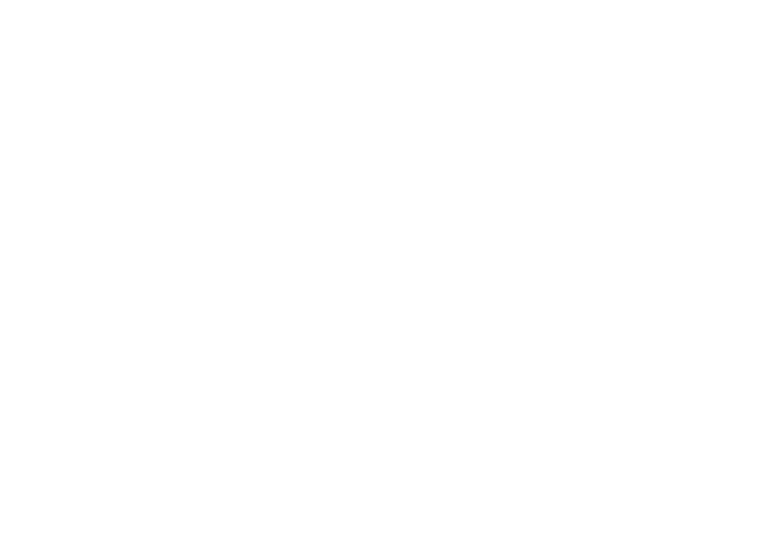
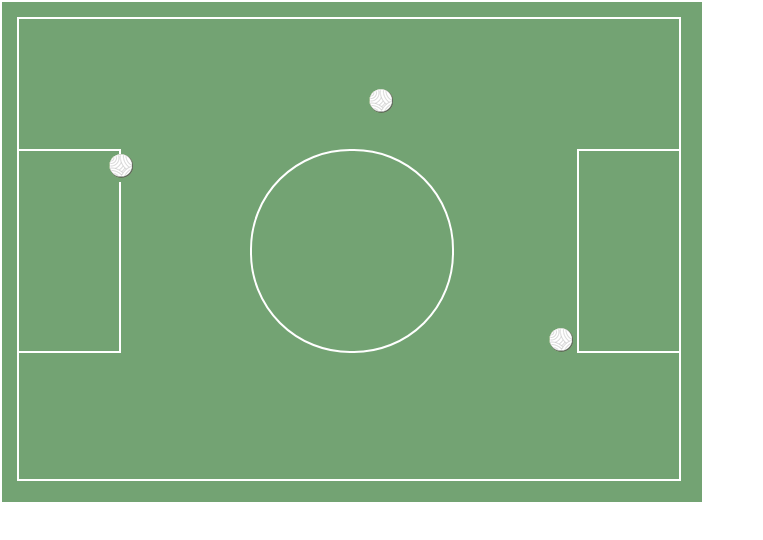
Before and after one commit to Clauloayza/LA-CANCHA, a plain HTML site: page index.html in a window 1280 px wide. Shown: the whole page, without its empty margins (0-763 px from the left). Drawn offline with Linux system fonts and the light colour scheme.

Commit message:
lacancha

```diff
--- a/css/main.css
+++ b/css/main.css
@@ -1 +1,66 @@
-/* Inserta tu CSS aqui */
+body {
+    padding: 0;
+    margin: 0;
+    }
+div {
+    background-color: #73a373;
+    border: 2px solid white;
+    display: inline-block;
+    }
+.cancha {
+    position: absolute;
+    width: 700px;
+    height: 500px;
+}
+.box {
+    position: absolute;
+    height: 460px;
+    width: 660px;
+    left: 15px;
+    top: 15px;
+    }
+.izquierdo {
+    position: relative;
+    height: 200px;
+    width: 100px;
+    border-left: 0px;
+    top:130px;
+}
+.derecho {
+    position: relative;
+    height: 200px;
+    width: 100px;
+    border-right: 0px;
+    top: 130px;
+    left: 244px;
+}
+
+.centro {
+    position: relative;
+    height: 200px;
+    width: 200px;
+    border-radius: 100px;
+    top:130px;
+    left: 125px;
+}
+
+.bola1{
+    border: 0px;
+    position: absolute;
+    top:135px;
+    left: 90px;
+
+    }
+.bola2{
+    border: 0px;
+    position: absolute;
+    top:70px;
+    left: 350px;
+}
+.bola3{
+    border: 0px;
+    position: absolute;
+    top:309px;
+    right: 106px;
+
+}
--- a/index.html
+++ b/index.html
@@ -10,6 +10,10 @@
 	        <div class="izquierdo"></div>
 	        <div class="centro"></div>
 	        <div class="derecho"></div>
+	        <div class="bola1"><img src="img/bola.png" alt="bola"></div>
+	        <div class="bola2"><img src="img/bola.png" alt="bola"></div>
+	        <div class="bola3" b><img src="img/bola.png" alt="bola"></div>
+
 	    </div>
 	</div>
 
```
